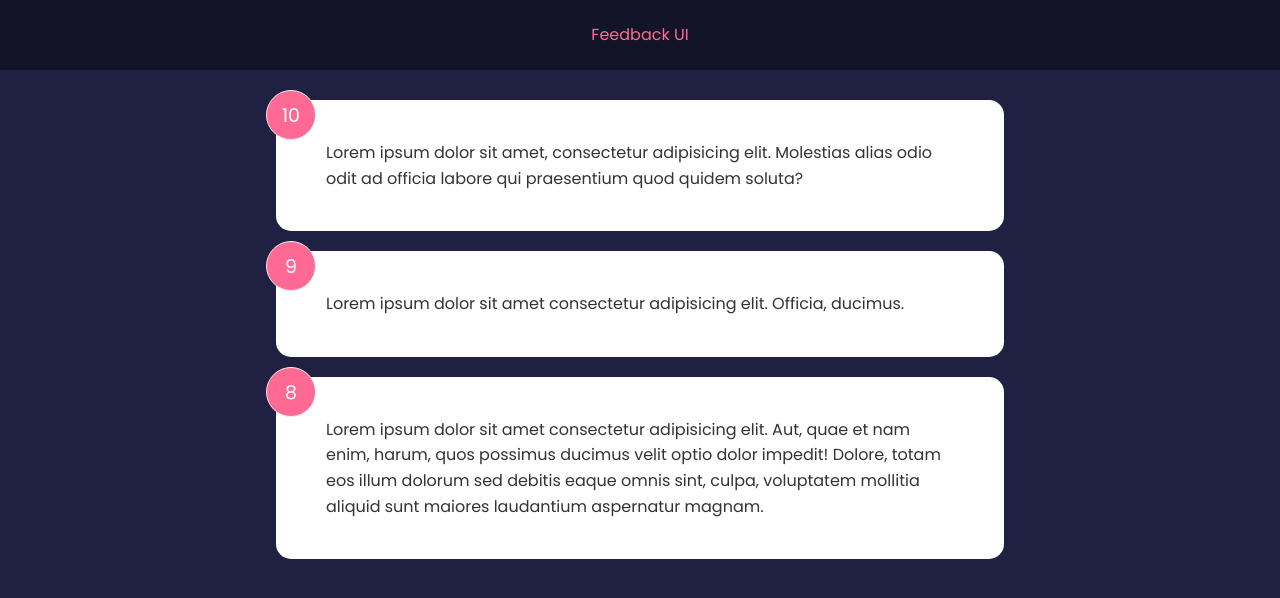
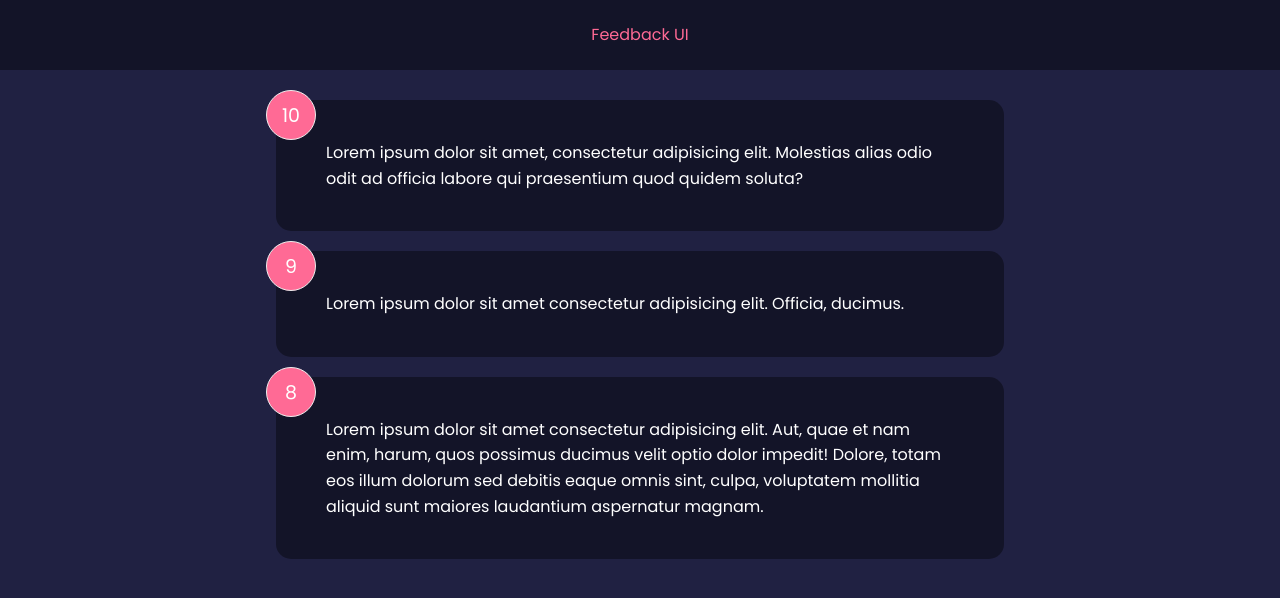
Before and after one commit to Radexman/feedback-app, a React (Create React App) app: page / in a window 1280 px wide. Shown: the top 598 px of the page. Built offline with nearby package versions, Linux system fonts and the light colour scheme.

Commit message:
Card Component & Prop Types

```diff
--- a/src/components/FeedbackItem.jsx
+++ b/src/components/FeedbackItem.jsx
@@ -1,8 +1,16 @@
+import PropTypes from "prop-types";
+
+import Card from "./shared/Card";
+
 export default function FeedbackItem({ item }) {
   return (
-    <div className="card">
+    <Card>
       <div className="num-display">{item.rating}</div>
       <div className="text-display">{item.text}</div>
-    </div>
+    </Card>
   );
 }
+
+FeedbackItem.propTypes = {
+  item: PropTypes.object.isRequired,
+};
--- /dev/null
+++ b/src/components/shared/Card.jsx
@@ -0,0 +1,26 @@
+import PropTypes from "prop-types";
+
+export default function Card({ children, reverse }) {
+  //   return <div className={`card ${reverse && "reverse"}`}>{children}</div>;
+
+  return (
+    <div
+      className="card"
+      style={{
+        backgroundColor: reverse ? "rgba(0,0,0,0.4)" : "#ffffff",
+        color: reverse ? "#ffffff" : "#000000",
+      }}
+    >
+      {children}
+    </div>
+  );
+}
+
+Card.defaultProps = {
+  reverse: true,
+};
+
+Card.propTypes = {
+  children: PropTypes.node.isRequired,
+  reverse: PropTypes.bool,
+};
```
Also changed, not shown: src/components/FeedbackList.jsx (+12 -0 lines).
